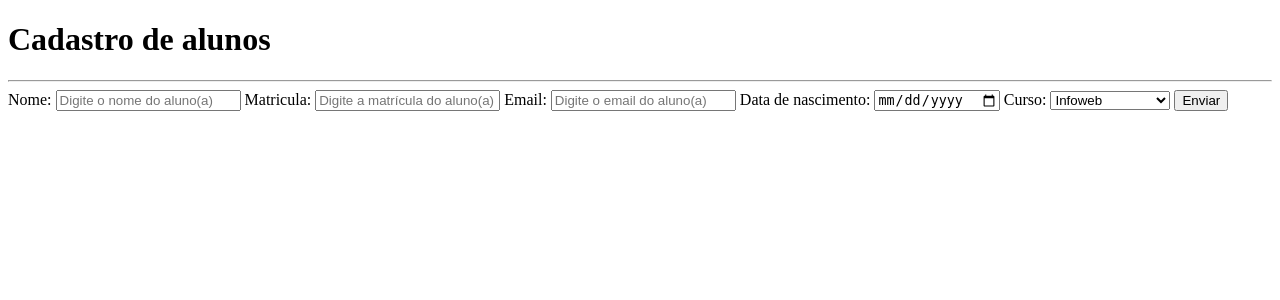
After one commit to Eduardoooo0/Sistema_monitoramento_academico, a Flask app: page /cadastro_alunos in a window 1280 px wide. The commit adds this page. Shown: the top 300 px of the page. Run offline with Flask 3, Linux system fonts and the light colour scheme; data comes from the database, SQL or seed files in the repository; some libraries are stand-ins or nearby versions.

Commit message:
Adicionando sistema de cadastro de alunos

```diff
--- a/app.py
+++ b/app.py
@@ -17,3 +17,35 @@ mysql = MySQL(app)
 @app.route('/')
 def index():
     return render_template('index.html')
+
+
+@app.route('/cadastro_alunos', methods=['GET','POST'])
+def cadastro_alunos():
+    cursor = mysql.connection.cursor()
+    if request.method ==   'POST':
+        cursor.execute("SELECT alu_matricula,alu_email FROM tb_alunos")
+        mat_ema = cursor.fetchall()
+        matriculas = [row['alu_matricula'] for row in mat_ema]
+        emails = [row['alu_email'] for row in mat_ema]
+        nome = request.form['nome']
+        matricula = request.form['matricula']
+        email = request.form['email']
+        data_nascimento = request.form['data']
+        curso = request.form.get('curso')
+        if email and matricula:
+            if email in emails and matricula in matriculas:
+                flash('Email e matrícula já cadastrados')
+                return redirect(url_for('cadastro_alunos'))
+            elif email in emails:
+                flash('Email já cadastrado')
+                return redirect(url_for('cadastro_alunos'))
+            elif matricula in matriculas:
+                flash('Matrícula já cadastrada')
+                return redirect(url_for('cadastro_alunos'))
+        cursor.execute("INSERT INTO tb_alunos(alu_nome,alu_matricula,alu_email,alu_data_nascimento, alu_cur_id) VALUES (%s,%s,%s,%s,%s)", (nome,matricula,email,data_nascimento,curso))
+        mysql.connection.commit()
+        cursor.close()
+        return redirect(url_for('index'))
+    cursor.execute('SELECT * FROM tb_cursos')
+    cursos = cursor.fetchall()
+    return render_template('cadastro_alunos.html', cursos=cursos)
--- /dev/null
+++ b/templates/cadastro_alunos.html
@@ -0,0 +1,37 @@
+<!DOCTYPE html>
+<html lang="en">
+<head>
+    <meta charset="UTF-8">
+    <meta name="viewport" content="width=device-width, initial-scale=1.0">
+    <title>Cadastrar alunos</title>
+</head>
+<body>
+    <h1>Cadastro de alunos</h1>
+    <hr>
+    {% with messages = get_flashed_messages() %}
+    <form action="{{url_for('cadastro_alunos')}}" method="post">
+        <label>Nome:</label>
+        <input type="text" name="nome" placeholder="Digite o nome do aluno(a)" required>
+        <label>Matricula:</label>
+        <input type="text" name="matricula" placeholder="Digite a matrícula do aluno(a)" required>
+        <label>Email:</label>
+        <input type="email" name="email" placeholder="Digite o email do aluno(a)" required>
+        <label>Data de nascimento:</label>
+        <input type="date" name="data" required>
+        <label>Curso:</label>
+        <select name="curso" required>
+            {% for curso in cursos %}
+                <option value="{{curso.cur_id}}">{{curso.cur_nome}}</option>
+            {% endfor %}
+        </select>
+        <input type="submit" value="Enviar">
+        {% if messages %}
+            {% for message in messages %}
+                <p style="color: red;">{{message}}</p>
+            {% endfor %}
+        {% endif %}
+
+    </form>
+    {% endwith %}
+</body>
+</html>
--- a/templates/index.html
+++ b/templates/index.html
@@ -3,10 +3,11 @@
 <head>
     <meta charset="UTF-8">
     <meta name="viewport" content="width=device-width, initial-scale=1.0">
-    <title>Document</title>
+    <title>Home</title>
 </head>
 <body>
     <h1>Página inicial</h1>
     <hr>
+    <a href="{{url_for('cadastro_alunos')}}">Cadastrar aluno</a>
 </body>
 </html>
```
Also changed, not shown: database/schema.sql (+11 -2 lines).
